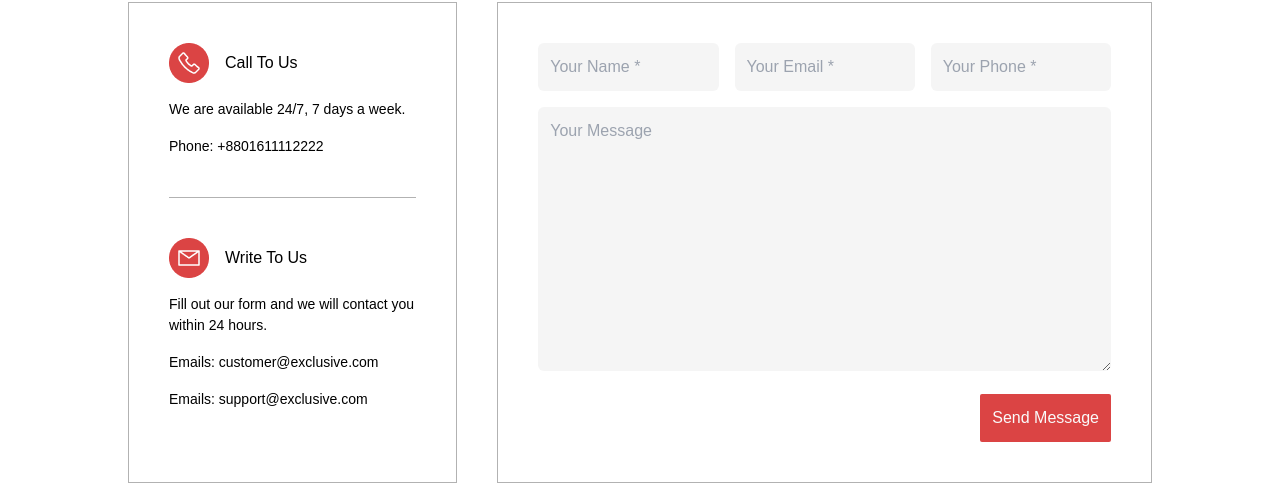
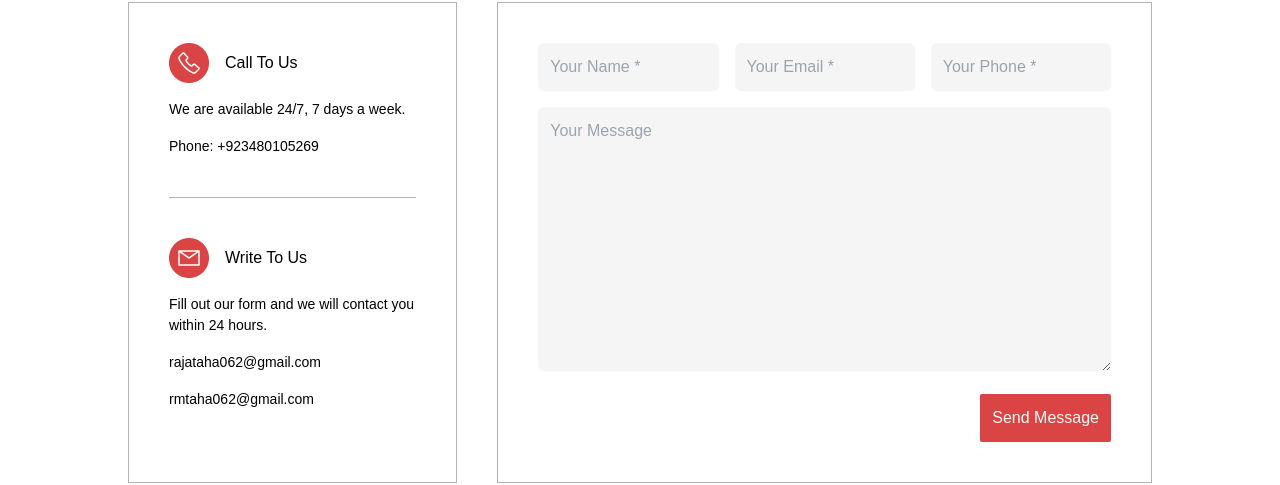
Before and after one commit to raja-taha/MERN-Ecommerce-App, a React (Create React App) app in the folder client/: page /contact in a window 1280 px wide. Shown: the part 218-703 px from the top of the page. Built offline with nearby package versions, Linux system fonts and the light colour scheme; no server answers.

Commit message:
Contact Page Updated

```diff
--- a/client/src/pages/Contact.jsx
+++ b/client/src/pages/Contact.jsx
@@ -45,7 +45,9 @@ const Contact = () => {
               <h3 className="text-[16px] font-medium">Call To Us</h3>
             </div>
             <p className="text-[14px]">We are available 24/7, 7 days a week.</p>
-            <p className="text-[14px]">Phone: +8801611112222</p>
+            <p className="text-[14px]">
+              Phone: <a href="tel:+923480105269">+923480105269</a>
+            </p>
           </div>
           <hr className="mt-10 mb-10 opacity-30 text-button " />
           <div className="flex flex-col gap-4">
@@ -56,8 +58,12 @@ const Contact = () => {
             <p className="text-[14px]">
               Fill out our form and we will contact you within 24 hours.
             </p>
-            <p className="text-[14px]">Emails: customer@exclusive.com</p>
-            <p className="text-[14px]">Emails: support@exclusive.com</p>
+            <p className="text-[14px]">
+              <a href="mailto:rajataha062@gmail.com">rajataha062@gmail.com</a>
+            </p>
+            <p className="text-[14px]">
+              <a href="mailto:rmtaha062@gmail.com">rmtaha062@gmail.com</a>
+            </p>
           </div>
         </div>
         <div className="md:w-2/3 p-5 md:p-10 border border-button border-opacity-30">
```
